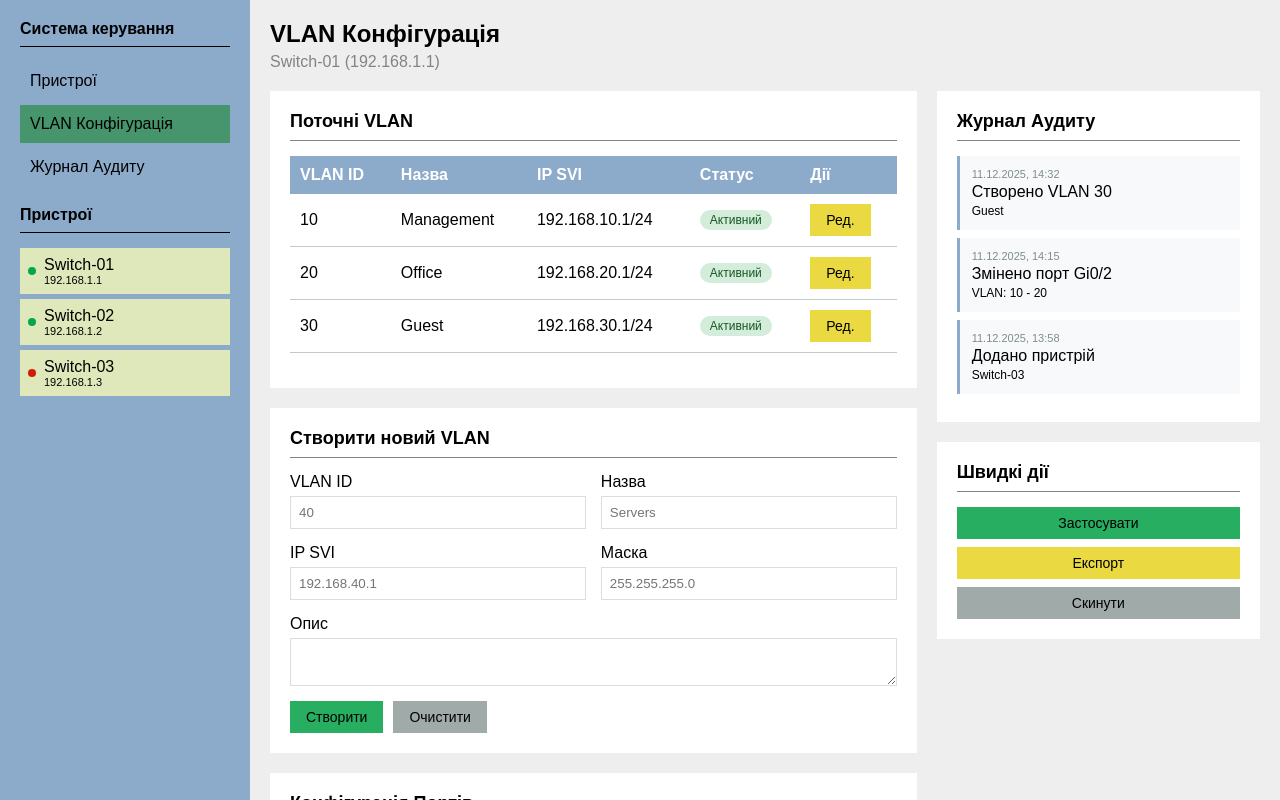
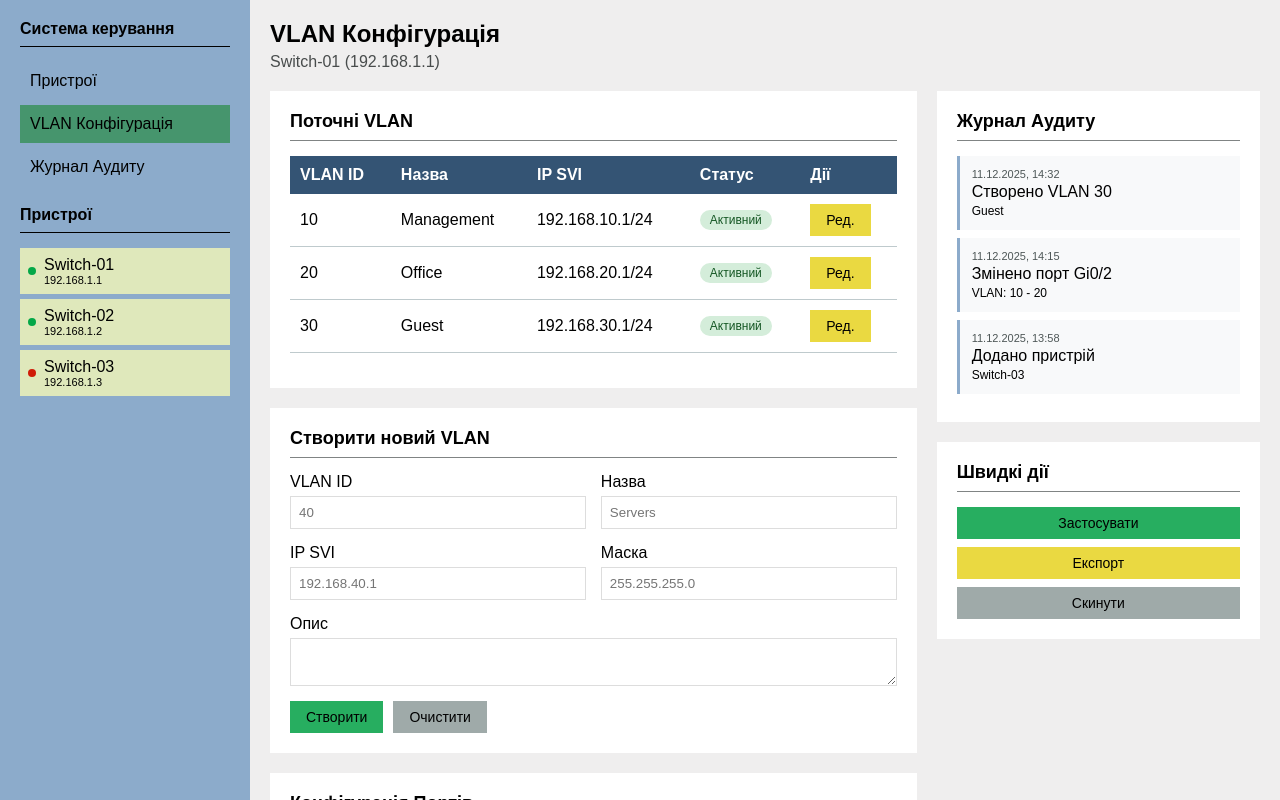
Before and after one commit to pleezgo/vlan, a website: page frontend/index.html in a window 1280 px wide. Drawn offline with Linux system fonts and the light colour scheme.

Commit message:
Contrast accessibility problem solved

```diff
--- a/frontend/style.css
+++ b/frontend/style.css
@@ -83,7 +83,7 @@ body {
 }
 
 .header p {
-    color: #808484;
+    color: #484C4C;
     margin-bottom: 20px;
 }
 
@@ -107,7 +107,7 @@ body {
 }
 
 .vlan-table th {
-    background: #8cabcb;
+    background: #345474;
     color: white;
     padding: 10px;
     text-align: left;
@@ -205,7 +205,7 @@ body {
 
 .port-info {
     font-size: 12px;
-    color: #7f8c8d;
+    color: #414748;
 }
 
 .audit-log {
@@ -222,7 +222,7 @@ body {
 
 .audit-time {
     font-size: 11px;
-    color: #7f8c8d;
+    color: #4D5656;
     margin-bottom: 3px;
 }
 
```
